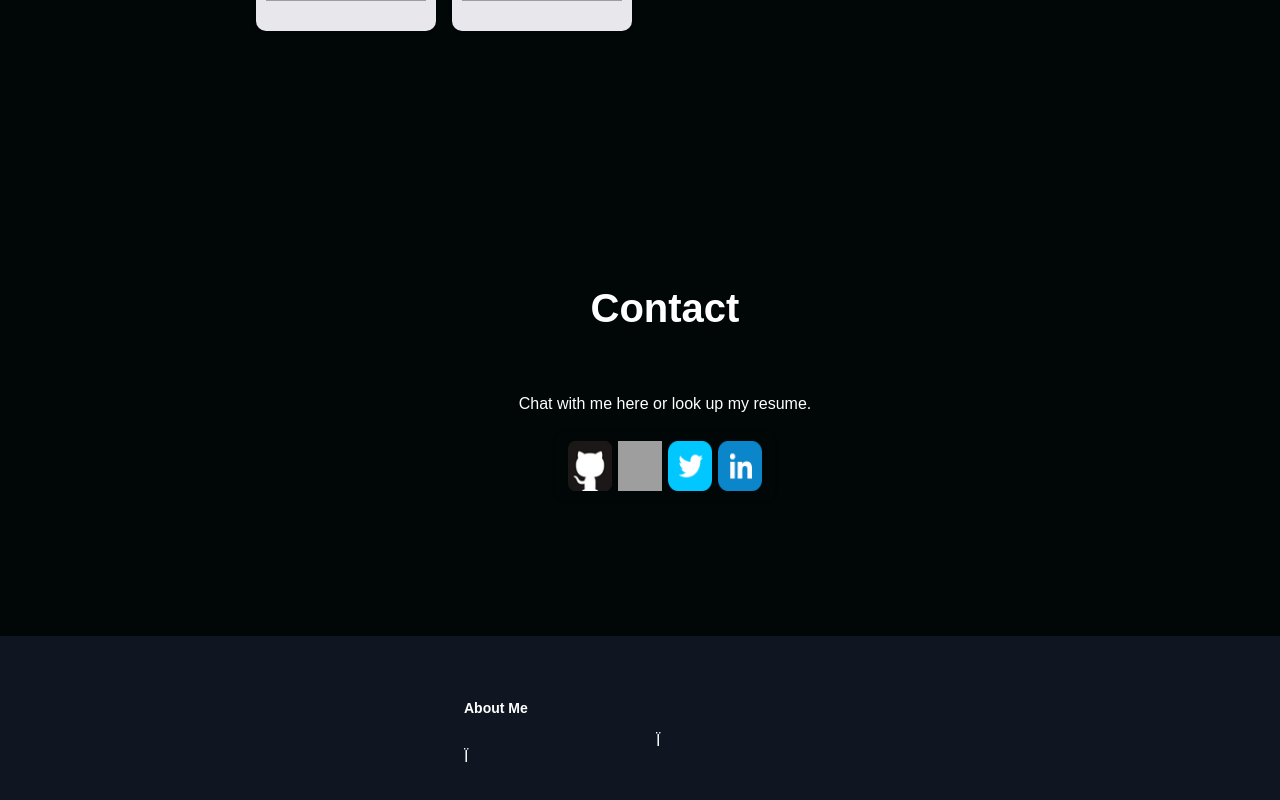
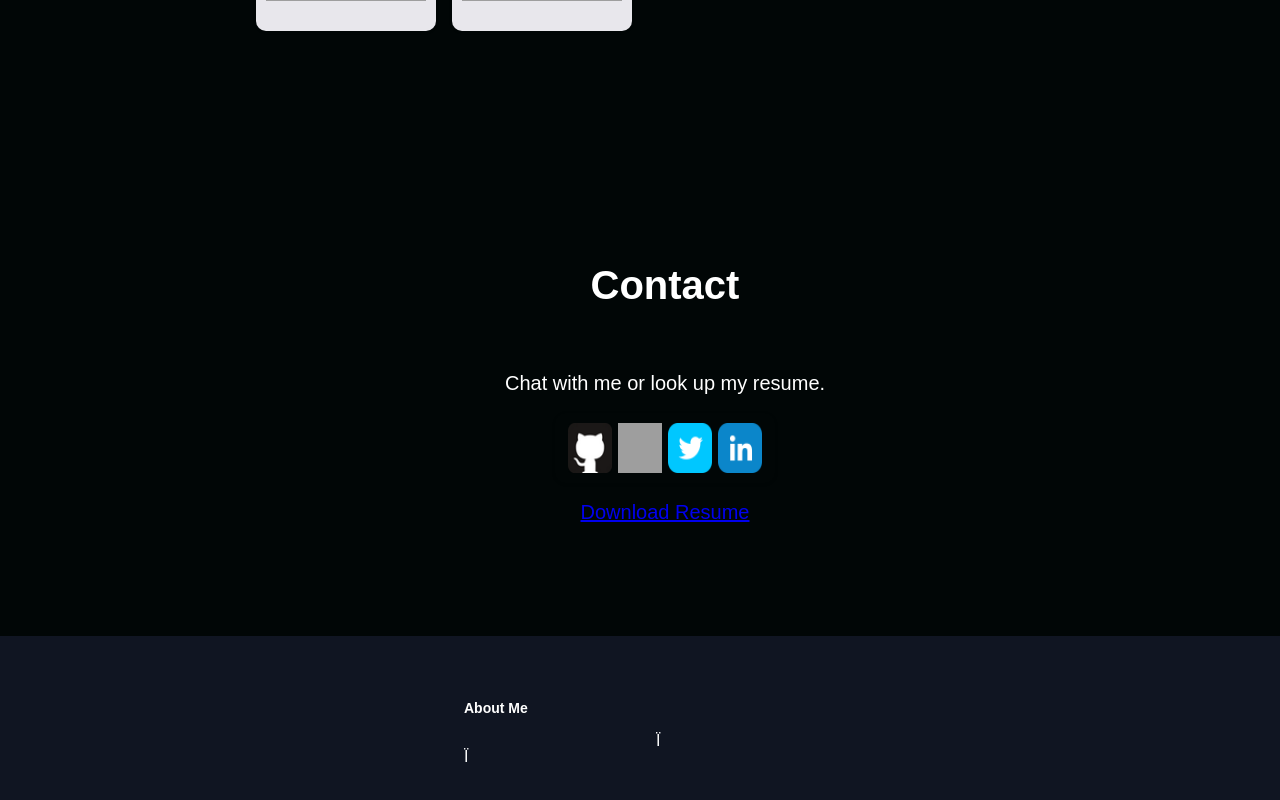
Before and after one commit to isabellagh/my-portfolio, a React (Create React App) app: page / in a window 1280 px wide. Shown: the part 2394-3194 px from the top of the page. Built offline with nearby package versions, Linux system fonts and the light colour scheme; grey boxes are pictures that could not be loaded.

Commit message:
download resume button + styling

```diff
--- a/src/components/contact/ContactElements.js
+++ b/src/components/contact/ContactElements.js
@@ -76,8 +76,16 @@ export const ContactsH1 = styled.h1`
 `;
 
 export const SkillsP = styled.p`
-  font-size: 1rem;
+  font-size: 20px;
   text-align: center;
   color: white;
   margin-bottom: 18px;
 `;
+
+export const DownloadButton = styled.div`
+  margin-top: 18px;
+  display: flex;
+  justify-content: flex-start;
+  font-size: 20px;
+  text-decoration: none;
+`;
--- a/src/components/contact/index.js
+++ b/src/components/contact/index.js
@@ -7,6 +7,7 @@ import {
   ContactWrapper,
   ContactCard,
   SkillsP,
+  DownloadButton,
 } from "./ContactElements";
 
 const Contact = () => {
@@ -14,7 +15,7 @@ const Contact = () => {
   return (
     <ContactContainer>
       <ContactsH1>Contact</ContactsH1>
-      <SkillsP>Chat with me here or look up my resume.</SkillsP>
+      <SkillsP>Chat with me or look up my resume.</SkillsP>
       <ContactWrapper>
         <ContactCard>
           {data.map((item) => {
@@ -26,6 +27,16 @@ const Contact = () => {
           })}
         </ContactCard>
       </ContactWrapper>
+      <DownloadButton>
+        <a
+          download
+          href={require("../../images/Isabella GH resume.pdf").default}
+          alt=""
+        >
+          <i class="fi-rr-cloud-download-icon" />
+          Download Resume
+        </a>
+      </DownloadButton>
     </ContactContainer>
   );
 };
```
Also changed, not shown: src/components/contact/ContactData.js (line endings or trailing spaces), 1 other file (tests, documents, lock files or other folders). Lines whose indentation alone changed are shown as unchanged.
